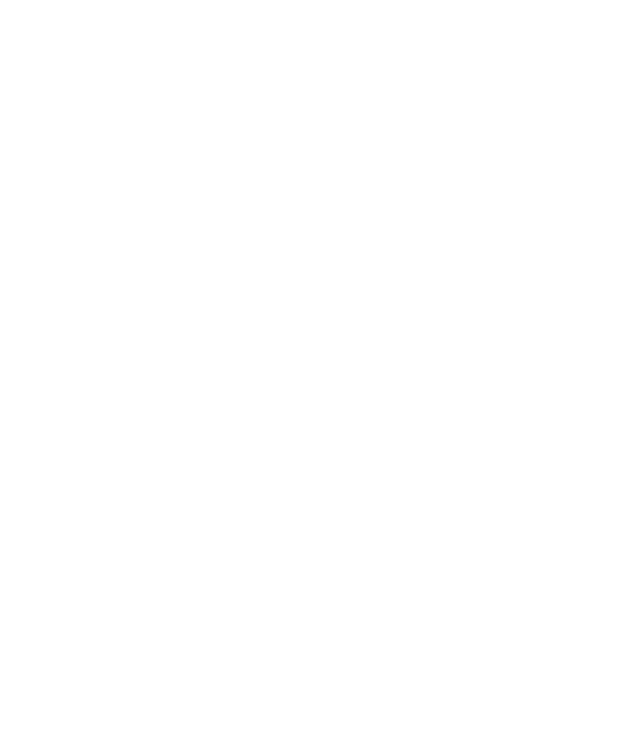
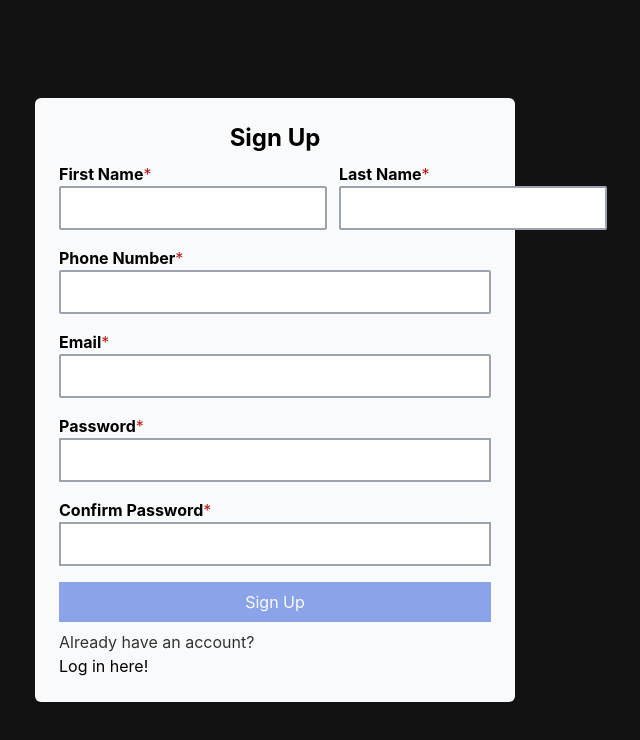
Before and after one commit to tudstk/guitar-website-react, a React (Create React App) app: page /signup in a window 1280 px wide. Before the commit this address had no page. Shown: the top 740 px of the page, without its empty margins (365-1005 px from the left). Built offline with nearby package versions, Linux system fonts and the light colour scheme.

Commit message:
sign up route sketch

```diff
--- a/src/App.tsx
+++ b/src/App.tsx
@@ -3,6 +3,7 @@
 
 import Navbar from './Components/navbar/Navbar';
 import Login from './Components/login/Login';
+import SignUp from './Components/signup/SignUp';
 import Cart from './Components/cart/Cart';
 import WelcomeSection from './Components/welcome/WelcomeSection';
 import About from './Components/about/About';
@@ -21,6 +22,7 @@
           </div>
         }/>
         <Route path="/login" element={ <Login/> }/>
+        <Route path="/signup" element={<SignUp/>}/>
         <Route path="/cart" element={ <Cart/> }/>
         <Route path="/about" element={ <About/> }/>
       </Routes>
--- a/src/Components/login/Login.tsx
+++ b/src/Components/login/Login.tsx
@@ -24,8 +24,8 @@
         const { email, password } = values;
     };
     return(
-        <>
-
+        <div className="overflow-x-hidden overflow-y-hidden">
+            <Navbar/>
             <Formik
             initialValues={{ email: "", password: "" }}
             validationSchema={loginSchema}
@@ -33,7 +33,7 @@
             >
             {(formik) => (
                 <div className="bg-div-gray flex flex-col justify-center items-center w-screen h-screen">
-                    <Form className="mx-0 md:w-96 bg-gray-50 p-6 flex flex-col shadow-sm rounded-md max-w-full">
+                    <Form className="mx-0 w-72 md:w-96 bg-gray-50 p-6 flex flex-col shadow-sm rounded-md max-w-full">
                         <h2 className="text-center text-2xl font-bold">
                         Login
                         </h2>
@@ -68,20 +68,20 @@
                             type="submit"
                             className="disabled:opacity-50 my-2 px-4 py-2 bg-blue-700 text-white transition-all duration-300"
                             >
-                            Submit
+                            Log in
                         </button>
-                        <div className="flex flex-row">
+                        <div className="flex flex-col">
                             <h5 className="opacity-80">
                                 Don't have an account?
                             </h5>
-                            <Link to="/cart"> Sign up here!</Link>
+                            <Link to="/signup"> Sign up here!</Link>
                         </div>
                     </Form>
                 </div>
             )}
             </Formik>
 
-        </>
+        </div>
     );
 };
 
--- a/src/Components/navbar/Navbar.tsx
+++ b/src/Components/navbar/Navbar.tsx
@@ -8,7 +8,7 @@
 
 const Navbar = () => {
     return(
-        <div className='flex justify-between w-screen bg-navbar-black text-white fixed top-0 z-50 font-body text-sm'>
+        <div className='flex justify-between w-screen bg-navbar-black text-white sticky top-0 z-50 font-body text-sm'>
             {/* <p className='m-5 ml-6 md:ml-32'>
                 <h1 className="opacity-80">Guitar Shop</h1>
             </p> */}
--- /dev/null
+++ b/src/Components/signup/Label.tsx
@@ -0,0 +1,19 @@
+import React from "react";
+
+const Label = (props: {
+  text: string;
+  htmlFor: string;
+  required?: boolean;
+}) => {
+  const { text, required, htmlFor } = props;
+  return (
+    <>
+      <label htmlFor={htmlFor}>
+        <span className="font-bold">{text}</span>
+        {required && <span className="text-red-700">*</span>}
+      </label>
+    </>
+  );
+};
+
+export default Label;
--- /dev/null
+++ b/src/Components/signup/SignUp.tsx
@@ -0,0 +1,149 @@
+import React from "react";
+import axios from "axios";
+import { Formik, Form, Field, ErrorMessage, FormikHelpers, } from "formik";
+import { Link, useNavigate } from "react-router-dom";
+import Label from "./Label";
+import * as Yup from "yup";
+
+import Navbar from "../navbar/Navbar";
+
+interface SignUpValues{
+    firstName:string;
+    lastName:string;
+    phoneNumber:string;
+    email:string;
+    password:string;
+    confirmPassword:string;
+}
+
+const SignUpSchema = Yup.object().shape({
+    firstName:Yup.string().required("Required"),
+    lastName:Yup.string().required("Required"),
+    phoneNumber:Yup.string().min(10, "Too short").max(15,"Too long").required("Required"),
+    email:Yup.string().email("Invalid email").required("Required"),
+    password:Yup.string().min(8, "Too short!").max(28, "Too long!").required("Required"),
+    confirmPassword:Yup.string().min(8, "Too short!").max(28, "Too long!").required("Required"),
+});
+
+const Login = () => {
+
+    const SignUpForm = async (values: SignUpValues, formik: FormikHelpers<SignUpValues>) => {
+        console.log(values);
+        // const { firstName, lastName, phoneNumber, email, password, confirmPassword } = values;
+    };
+    return(
+        <div className="overflow-x-hidden overflow-y-hidden">
+            <Formik
+            initialValues={{firstName:"",lastName:"",phoneNumber:"", email: "", password: "", confirmPassword:""}}
+            validationSchema={SignUpSchema}
+            onSubmit={SignUpForm}
+            >
+            {(formik) => (
+                <div className="bg-div-gray flex flex-col justify-center items-center w-screen md:h-screen">
+                    <Form className="mx-0 w-72 my-8 md:w-120 bg-gray-50 p-6 flex flex-col shadow-sm rounded-md max-w-full">
+                        <h2 className="text-center text-2xl font-bold">
+                        Sign Up
+                        </h2>
+                        <div className="flex flex-col md:flex-row">
+                            <div className="my-2 mr-3 flex flex-col">
+                                <Label text="First Name" required={true} htmlFor="firstName" />
+                                <Field
+                                    id="firstName"
+                                    className="p-2 border-2 border-gray-400 rounded-sm"
+                                    name="firstName"
+                                ></Field>
+                                <ErrorMessage
+                                    component="div"
+                                    className="text-red-700"
+                                    name="firstName"
+                                />
+                            </div>
+                            <div className="my-2 flex flex-col">
+                                <Label text="Last Name" required={true} htmlFor="lastName" />
+                                <Field
+                                    id="lastName"
+                                    className="p-2 border-2 border-gray-400 rounded-sm"
+                                    name="lastName"
+                                ></Field>
+                                <ErrorMessage
+                                    component="div"
+                                    className="text-red-700"
+                                    name="lastName"
+                                />
+                            </div>
+                        </div>
+                        <div className="my-2 flex flex-col">
+                            <Label text="Phone Number" required={true} htmlFor="phoneNumber" />
+                            <Field
+                                id="phoneNumber"
+                                className="p-2 border-2 border-gray-400 rounded-sm"
+                                name="phoneNumber"
+                            ></Field>
+                            <ErrorMessage
+                                component="div"
+                                className="text-red-700"
+                                name="phoneNumber"
+                            />
+                        </div>
+                        <div className="my-2 flex flex-col">
+                            <Label text="Email" required={true} htmlFor="email" />
+                            <Field
+                                id="email"
+                                className="p-2 border-2 border-gray-400 rounded-sm"
+                                name="email"
+                            ></Field>
+                            <ErrorMessage
+                                component="div"
+                                className="text-red-700"
+                                name="email"
+                            />
+                        </div>
+                        <div className="my-2 flex flex-col">
+                            <Label text="Password" required={true} htmlFor="password" />
+                            <Field
+                                id="password"
+                                className="p-2 border-2 border-gray-400"
+                                name="password"
+                            ></Field>
+                            <ErrorMessage
+                                component="div"
+                                className="text-red-700"
+                                name="password"
+                            />
+                        </div>
+                        <div className="my-2 flex flex-col">
+                            <Label text="Confirm Password" required={true} htmlFor="confirmPassword" />
+                            <Field
+                                id="confirmPassword"
+                                className="p-2 border-2 border-gray-400"
+                                name="confirmPassword"
+                            ></Field>
+                            <ErrorMessage
+                                component="div"
+                                className="text-red-700"
+                                name="confirmPassword"
+                            />
+                        </div>
+                        <button
+                            disabled={!formik.isValid || !formik.dirty}
+                            type="submit"
+                            className="disabled:opacity-50 my-2 px-4 py-2 bg-blue-700 text-white transition-all duration-300"
+                            >
+                            Sign Up
+                        </button>
+                        <div className="flex flex-col">
+                            <h5 className="opacity-80">
+                                Already have an account?
+                            </h5>
+                            <Link to="/login"> Log in here!</Link>
+                        </div>
+                    </Form>
+                </div>
+            )}
+            </Formik>
+
+        </div>
+    );
+};
+
+export default Login;
--- a/src/Components/welcome/WelcomeSection.tsx
+++ b/src/Components/welcome/WelcomeSection.tsx
@@ -5,7 +5,7 @@
     return(
         <>
         <div className="h-32 md:h-144">
-            <div className='mt-16 md:mt-10 w-screen h-144 overflow-hidden'>
+            <div className='md:w-screen h-144 overflow-hidden'>
                 <img src={ Wp } alt="wp" />
             </div>
         </div>
--- a/tailwind.config.js
+++ b/tailwind.config.js
@@ -13,6 +13,10 @@
         '128': '32rem',
         '144': '36rem',
       },
+      width:{
+        '120': '30rem',
+        '144': '36rem',
+      },
       fontFamily:{
         body:'Sora',
       }
```
